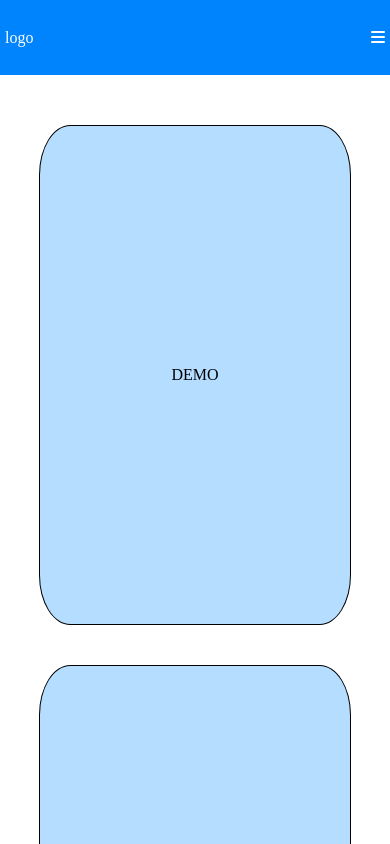
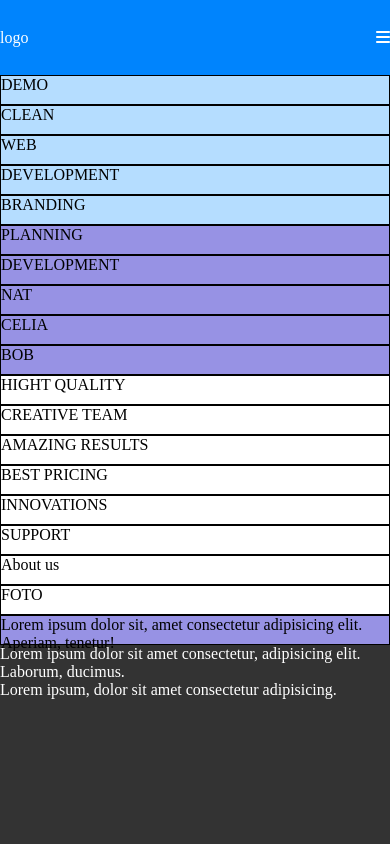
Before and after one commit to AnnaSpjut/htmlcss-responsive-layout, a plain HTML site: page index.html in a window 390 px wide. Shown: the top 844 px of the page. Drawn offline with Linux system fonts and the light colour scheme.

Commit message:
[fix] media query

```diff
--- a/assets/css/style.css
+++ b/assets/css/style.css
@@ -8,40 +8,48 @@ body{
   background-color: white;
 }
 
+.container-header{
+  width: 100%;
+  margin: 0 auto;
+  display: flex;
+  flex-direction: row;
+  justify-content:space-between;
+}
+
 .container-big{
   width: 100%;
-  display: flex;
-  flex-direction: column;
-  align-items: center;
+  margin: 0 auto;
 }
 
-.container-small{
-  width: 100%;
+.row{
   display: flex;
-  flex-direction: column;
-  align-items: center;
+  flex-wrap: wrap;
 }
 
+
 .col{
-  width: 80%;
-  height: 500px;
-  border: 1px solid black;
-  display: flex;
-  justify-content: center;
-  align-items: center;
-  margin: 20px; ;
-  border-radius: 10%;
+  width: 100%;
+  padding 10px;
 }
 
-.col:first-child{
+/* debug */
+.col{
+  border: 1px solid black;
+  height: 30px;
+}
+
+
+
+/* .col:first-child{
   margin-top: 50px;
 }
 
 .col:last-child{
   margin-bottom: 50px;
-}
+} */
 
 header{
+  width: 100%;
   height: 75px;
   background-color: #0084FD;
   color: white;
@@ -49,7 +57,6 @@ header{
   flex-direction: row;
   justify-content: space-between;
   align-items: center;
-  padding: 5px;
 }
 
 .menu-desktop a{
@@ -89,7 +96,7 @@ header{
 footer{
   width: 100%;
   height: 230px;
-  background-color: #1F1F1F;
+  background-color: #333333;
   color: white;
 }
 
@@ -101,6 +108,39 @@ footer{
 /* Media Query */
 
 @media screen and (min-width:768px){
+  .container-big{
+    width: 720px;
+  }
+  .container-header{
+    width: 720px;
+  }
+
+  #demo .col{
+    width: calc(100% / 3);
+  }
+
+  #demo .col:first-child{
+    width: calc(100% / 1.5);
+  }
+
+  #benefits .col{
+    width: calc(100% / 2);
+  }
+
+  #about .col{
+    width: 50%;
+  }
+}
+
+@media screen and (min-width:1200px){
+  .container-big{
+    width: 1140px;
+  }
+
+  .container-header{
+    width 1140px;
+  }
+
   .menu-desktop{
     display: block;
   }
@@ -108,8 +148,12 @@ footer{
   .menu-mobile{
     display: none;
   }
+
+  #jumbotron .col{
+    width: 50%;
+  }
+
+  #benefits .col{
+    width: calc(100% / 3);
+  }
 }
-
-@media screen and (min-width:1200px){
-
-}
--- a/index.html
+++ b/index.html
@@ -18,6 +18,7 @@
   <!-- HEADER -->
 
   <header>
+    <div class="container-header">
       <div class="logo">logo</div>
       <div class="menu-mobile">
         <i class="fa-solid fa-bars"></i>
@@ -30,15 +31,16 @@
         <a href="#">link</a>
         <a href="#">link</a>
       </nav>
+    </div>
   </header>
 
   <!-- MAIN -->
 
   <main>
-
   <!-- SECTION DEMO -->
     <section id="demo">
-      <div class="container-big d-flex">
+      <div class="container-big">
+        <div class="row">
           <div class="col demo">DEMO
           </div>
           <div class="col clean">CLEAN
@@ -50,21 +52,25 @@
           <div class="col branding">BRANDING
           </div>
         </div>
+      </div>
     </section>
 
     <!-- SECTION JUMBOTRON -->
     <section id="jumbotron">
-      <div class="container-big d-flex">
+      <div class="container-big">
+        <div class="row">
           <div class="col planning">PLANNING
           </div>
           <div class="col development">DEVELOPMENT
+          </div>
         </div>
       </div>
     </section>
 
     <!-- SECTION TESTIMONIALS -->
     <section id="testimonial">
-      <div class="container-big d-flex">
+      <div class="container-big">
+        <div class="row">
           <div class="col testimonial">NAT
           </div>
           <div class="col testimonial">CELIA
@@ -72,11 +78,13 @@
           <div class="col testimonial">BOB
           </div>
         </div>
+      </div>
     </section>
 
     <!-- SECTION BENEFITS -->
     <section id="benefits">
-      <div class="container-big d-flex">
+      <div class="container-big">
+        <div class="row">
           <div class="col benefit">HIGHT QUALITY
           </div>
           <div class="col benefit">CREATIVE TEAM
@@ -90,22 +98,27 @@
           <div class="col benefit">SUPPORT
           </div>
         </div>
+      </div>
     </section>
 
     <!-- SECTION ABOUT US -->
     <section id="about">
-      <div class="container-big d-flex">
-        <div class="col text-about">Lorem ipsum dolor sit, amet consectetur adipisicing elit. Aperiam, tenetur!
+      <div class="container-big">
+        <div class="row">
+          <div class="col about">About us
           </div>
-        <div class="col help">HELP
+          <div class="col about">FOTO
+          </div>
         </div>
       </div>
     </section>
 
     <!-- SECTION START -->
     <section id="start">
-      <div class="container-small d-flex">
+      <div class="container-small">
+        <div class="row">
           <div class="col text-about">Lorem ipsum dolor sit, amet consectetur adipisicing elit. Aperiam, tenetur!
+          </div>
         </div>
       </div>
     </section>
@@ -113,7 +126,7 @@
 
   <!-- FOOTER -->
   <footer>
-    <div class="container-small d-flex">
+    <div class="container-small">
       <p>
         Lorem ipsum dolor sit amet consectetur, adipisicing elit. Laborum, ducimus.
       </p>
```
Also changed, not shown: assets/img/about.jpg (added), assets/img/logo.png (added), assets/img/phone.png (added), assets/img/planning1.png (added), assets/img/planning2.png (added), assets/img/testimonial1.jpg (added), assets/img/testimonial2.jpg (added), assets/img/testimonial3.jpg (added), 2 other files. Lines whose indentation alone changed are shown as unchanged.
